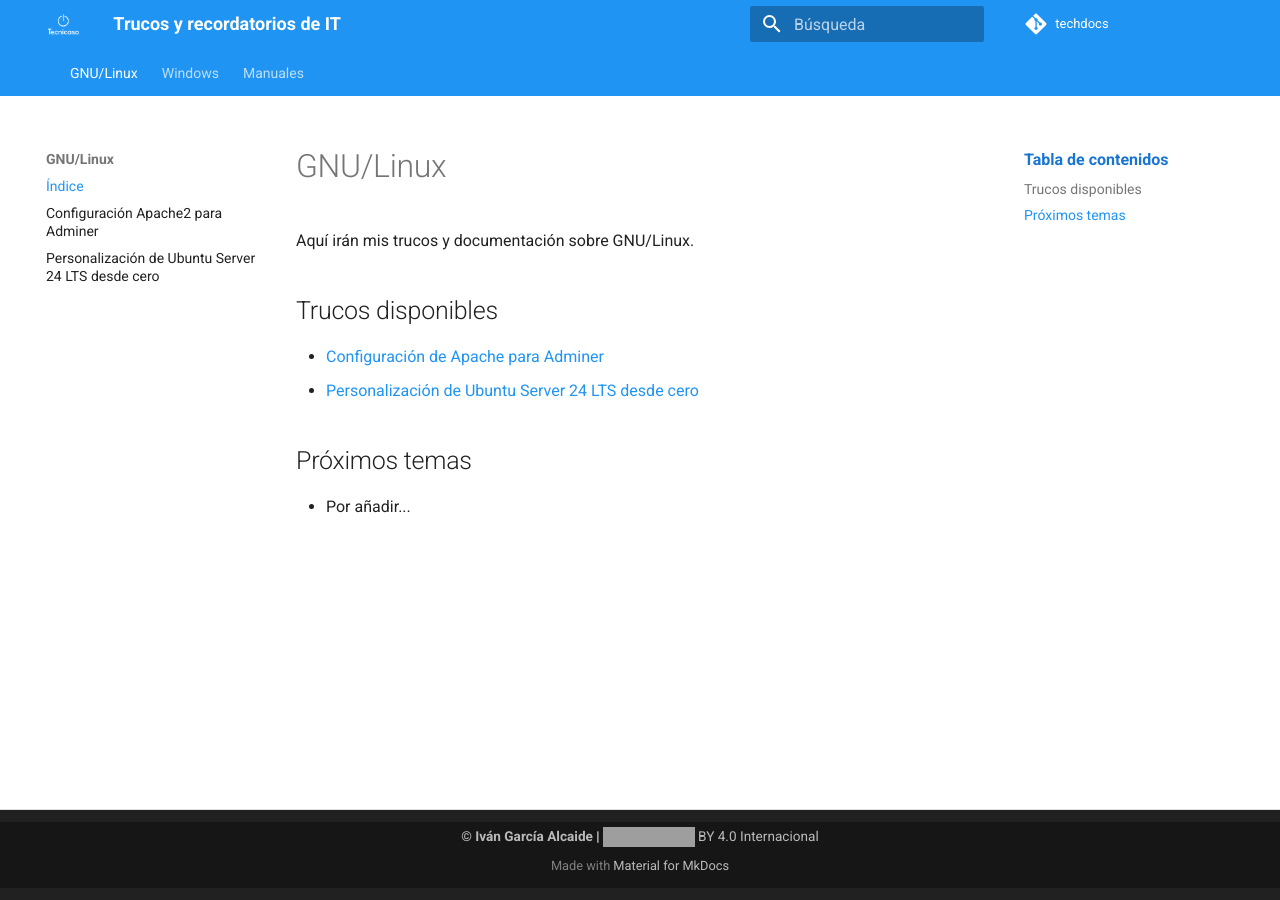
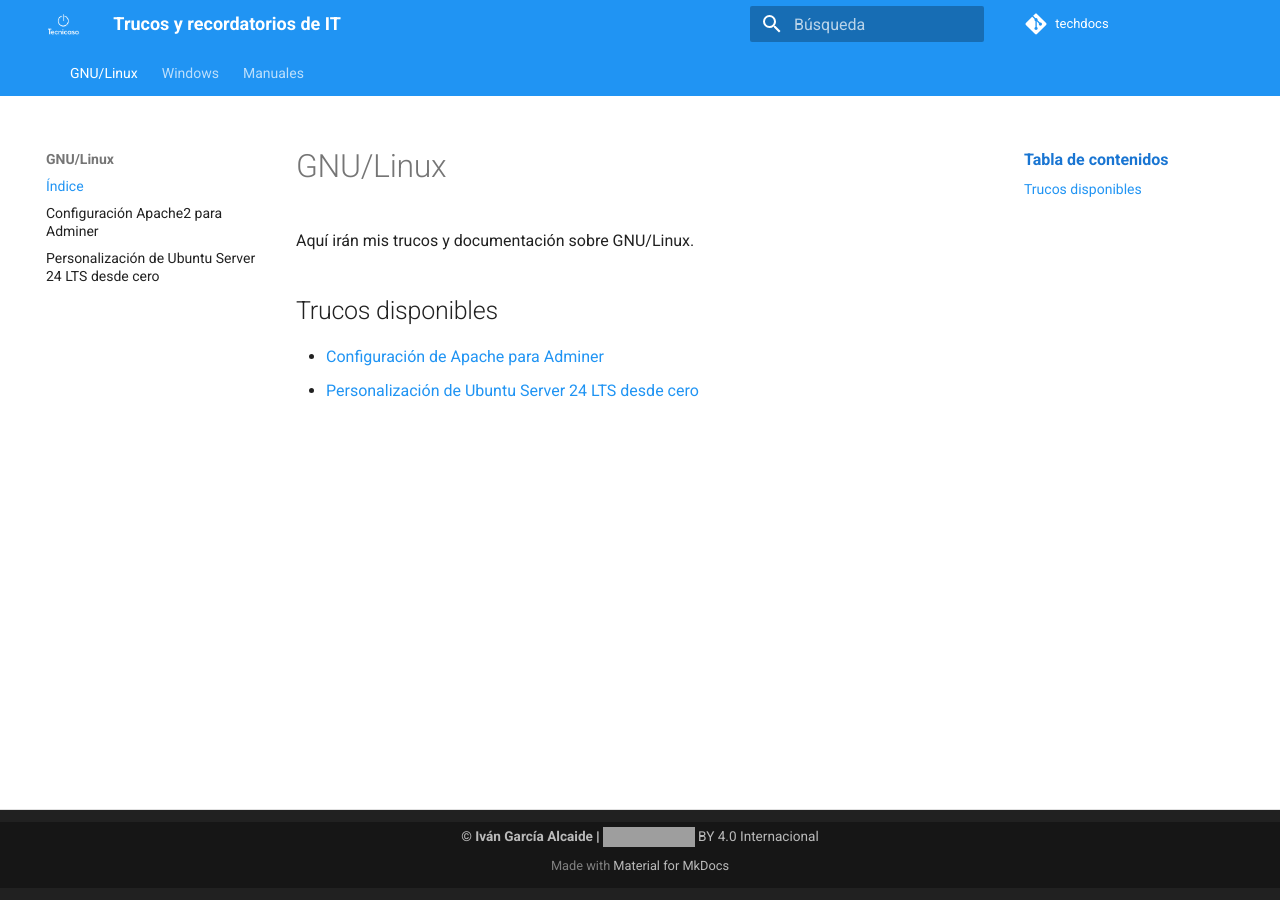
Before and after one commit to ivangarciaalcaide/techdocs, an MkDocs documentation site: the page built from docs/gnu_linux/index.md, in a window 1280 px wide. Built offline with MkDocs 1.6.1 and Material for MkDocs 9.7.7, drawn with Linux system fonts in a browser that asks for light colours; comment, search, counter and statistics services are not loaded; grey boxes are pictures that could not be loaded.

```diff
--- a/docs/gnu_linux/index.md
+++ b/docs/gnu_linux/index.md
@@ -6,7 +6,3 @@
 
 - [Configuración de Apache para Adminer](configuracion_apache_para_adminer.md)
 - [Personalización de Ubuntu Server 24 LTS desde cero](personalizacion_ubuntu_server.md)
-
-## Próximos temas
-
-- Por añadir...
```
